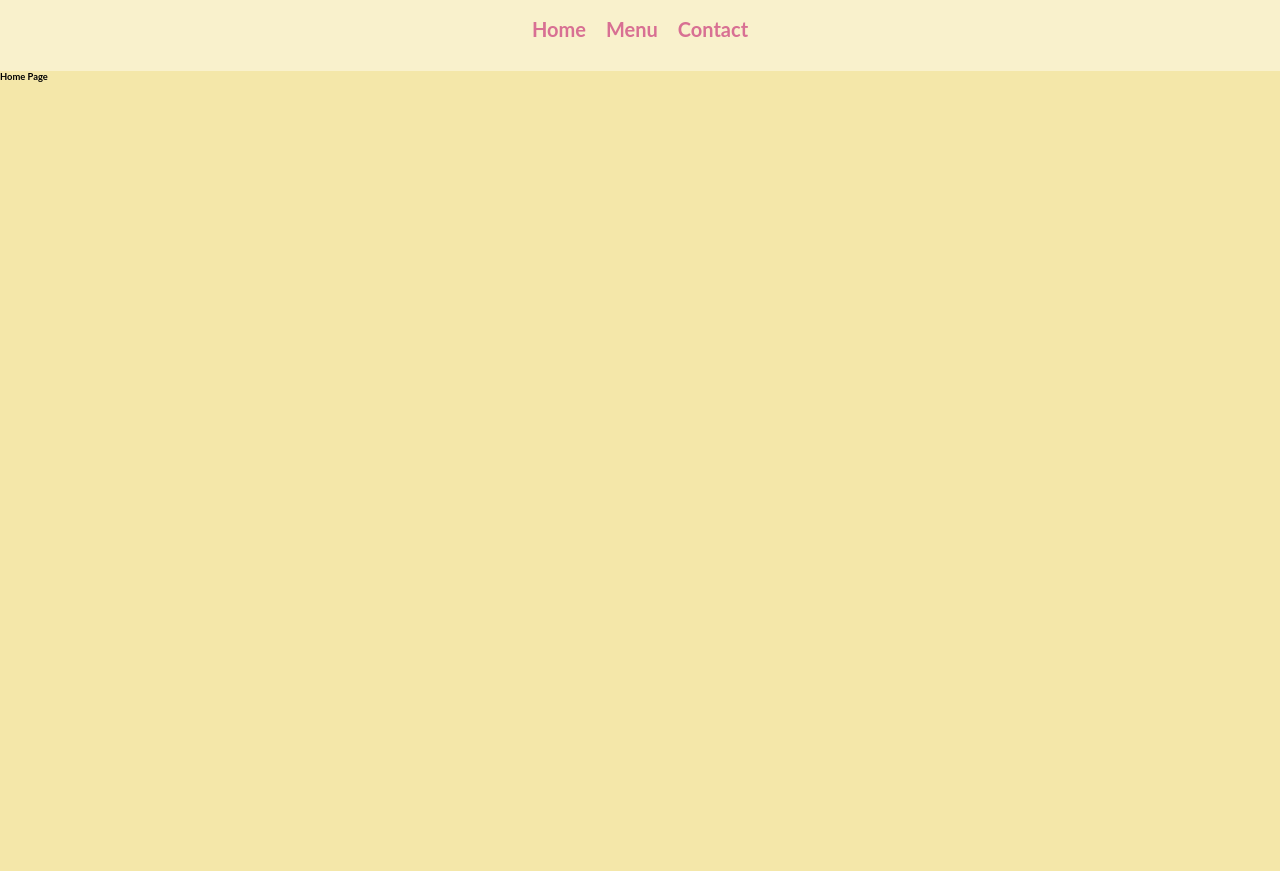
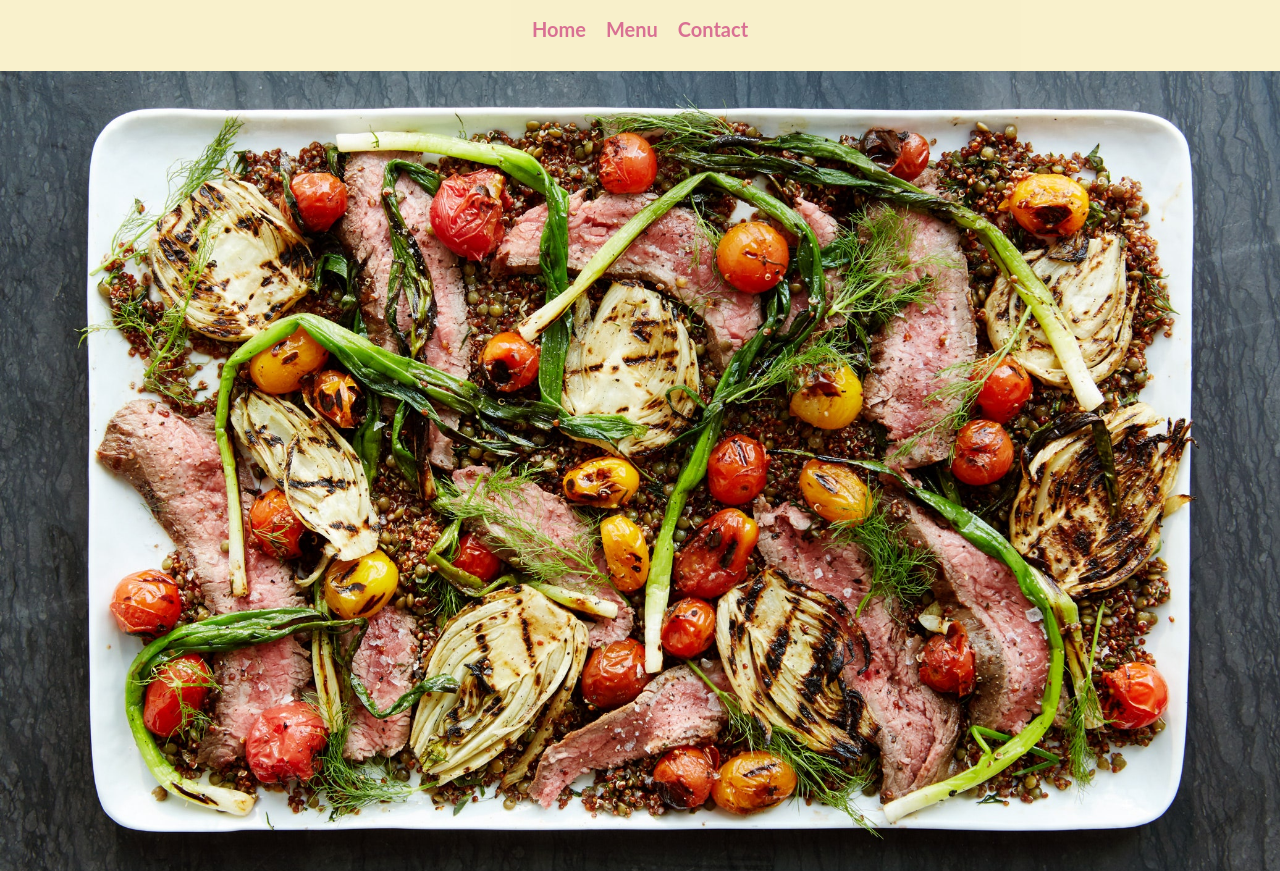
Before and after one commit to oxenprogrammer/restaurant, a website built with webpack: page dist/index.html in a window 1280 px wide. Shown: the part 59-930 px from the top of the page. Before the commit the page ends 800 px from the top, so only its background shows below. Built offline with nearby package versions, Linux system fonts and the light colour scheme.

Commit message:
Feat(home): add background image

```diff
--- a/src/js/home.component.js
+++ b/src/js/home.component.js
@@ -1,10 +1,20 @@
+import home1 from '../img/home1.jpg';
+// import home2 from '../img/home2.jpg';
+// import home3 from '../img/home3.jpg';
+
 const homeComponent = () => {
   const home = document.createElement('section');
   home.setAttribute('class', 'home');
-  const h1 = document.createElement('h1');
-  h1.textContent = 'Home Page';
+  const container = document.createElement('article');
+  container.setAttribute('class', 'container');
 
-  home.appendChild(h1);
+  const img1 = document.createElement('img');
+  img1.setAttribute('class', 'home-image_1');
+  img1.setAttribute('src', home1);
+
+  container.appendChild(img1);
+
+  home.appendChild(container);
 
   return home;
 };
--- a/src/style/main.scss
+++ b/src/style/main.scss
@@ -107,6 +107,15 @@ body {
 
 .home {
   display: flex;
+
+  .container {
+    img {
+      display: block;
+      width: 100vw;
+      height: 100vh;
+      object-fit: cover;
+    }
+  }
 }
 
 .about {
```
Also changed, not shown: src/img/home1.jpg (added), src/img/home3.jpg (added), 1 other file.
